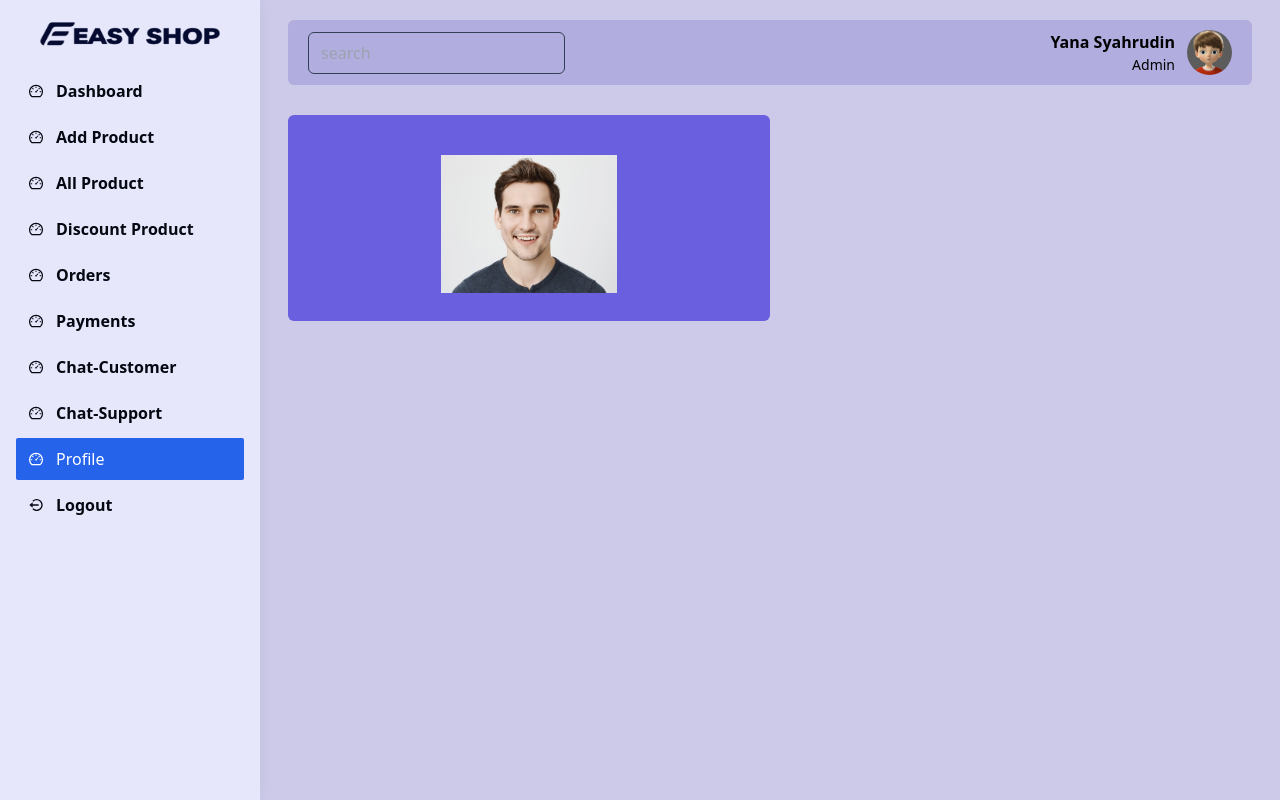
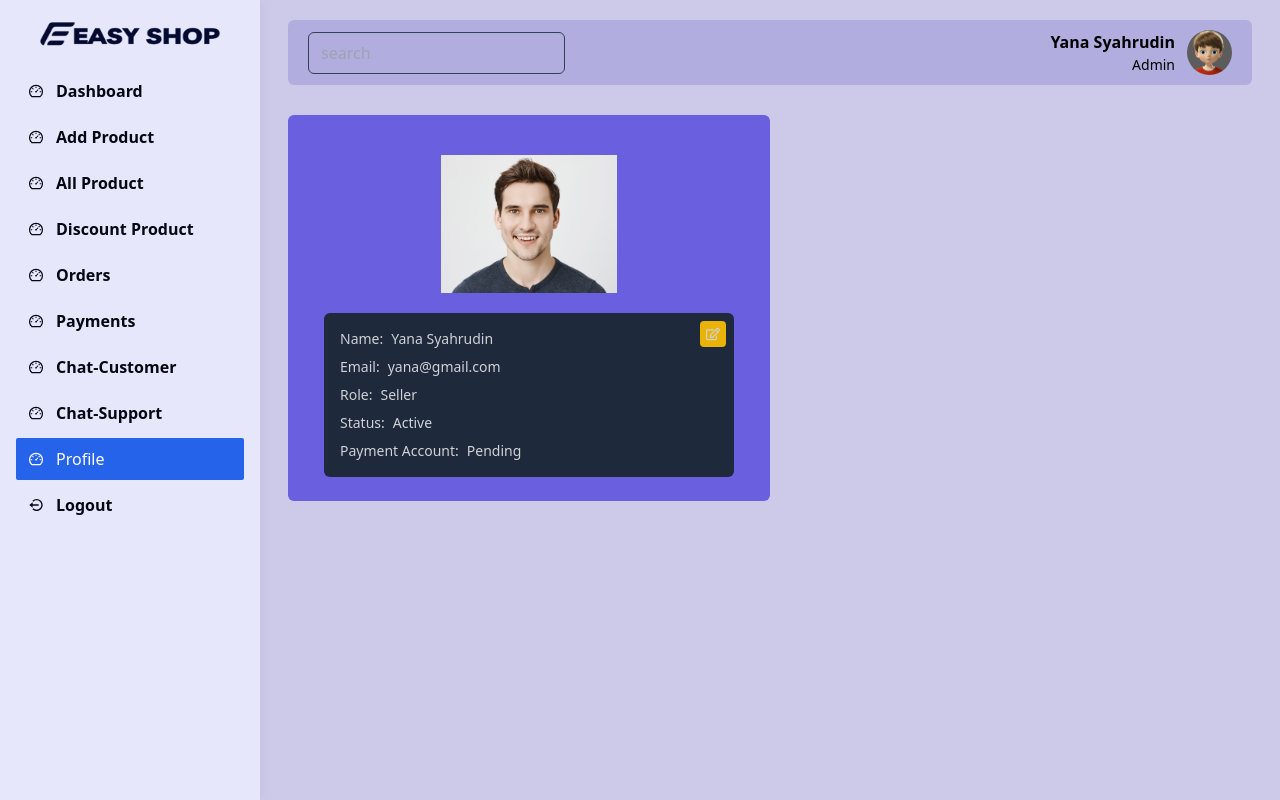
Before and after one commit to yanasyahrudin/ecomm-easyshop-dboard, a React (Create React App) app: page /seller/dashboard/profile in a window 1280 px wide. Built offline with nearby package versions, Linux system fonts and the light colour scheme.

Commit message:
seller profile page design part 3

```diff
--- a/src/views/seller/Profile.jsx
+++ b/src/views/seller/Profile.jsx
@@ -1,7 +1,7 @@
 /** @format */
 
 import React from "react";
-import { FaImages } from "react-icons/fa";
+import { FaImages, FaRegEdit } from "react-icons/fa";
 import { FadeLoader } from "react-spinners";
 
 const Profile = () => {
@@ -48,10 +48,44 @@ const Profile = () => {
               )}
               <input type="file" className="hidden"  id="img"/>
             </div>
+
+
+              <div className="px-0 md:px-5 py-2">
+                <div className="flex justify-between text-sm flex-col gap-2 p-4 bg-slate-800 rounded-md relative">
+                  <span className="p-[6px] bg-yellow-500 rounded hover:shadow-lg hover:shadow-yellow-500/50 absolute right-2 top-2 cursor-pointer"> <FaRegEdit/></span>
+                  <div className="flex gap-2">
+                    <span>Name: </span>
+                    <span>Yana Syahrudin</span>
+                  </div>
+                  <div className="flex gap-2">
+                    <span>Email: </span>
+                    <span>yana@gmail.com</span>
+                  </div>
+                  <div className="flex gap-2">
+                    <span>Role: </span>
+                    <span>Seller</span>
+                  </div>
+                  <div className="flex gap-2">
+                    <span>Status: </span>
+                    <span>Active</span>
+                  </div>
+                  <div className="flex gap-2">
+                    <span>Payment Account: </span>
+                    <span>Pending</span>
+                  </div>
+
+                </div>
+              </div>
+
+
+
+
           </div>
         </div>
 
-        <div className="w-full md:w-6/12"></div>
+        <div className="w-full md:w-6/12">
+
+        </div>
       </div>
     </div>
   );
```
